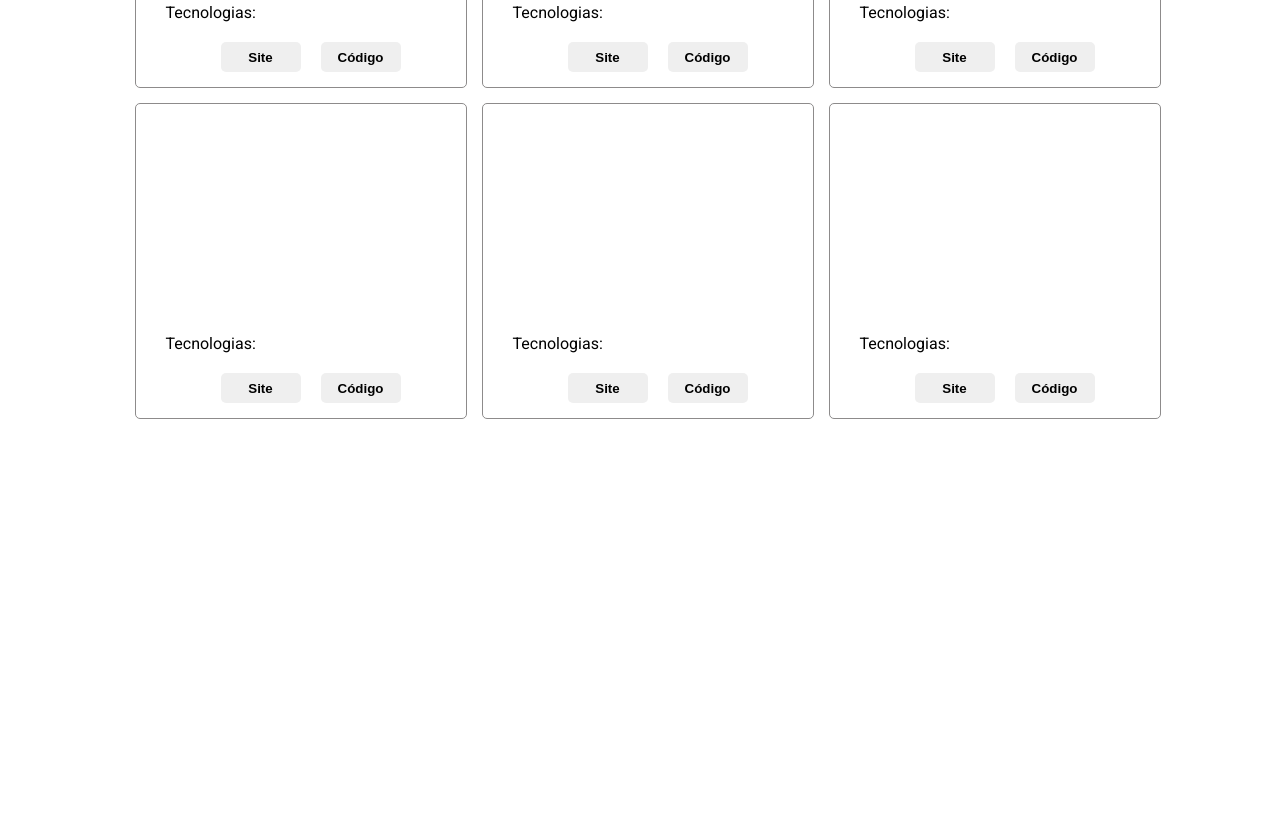
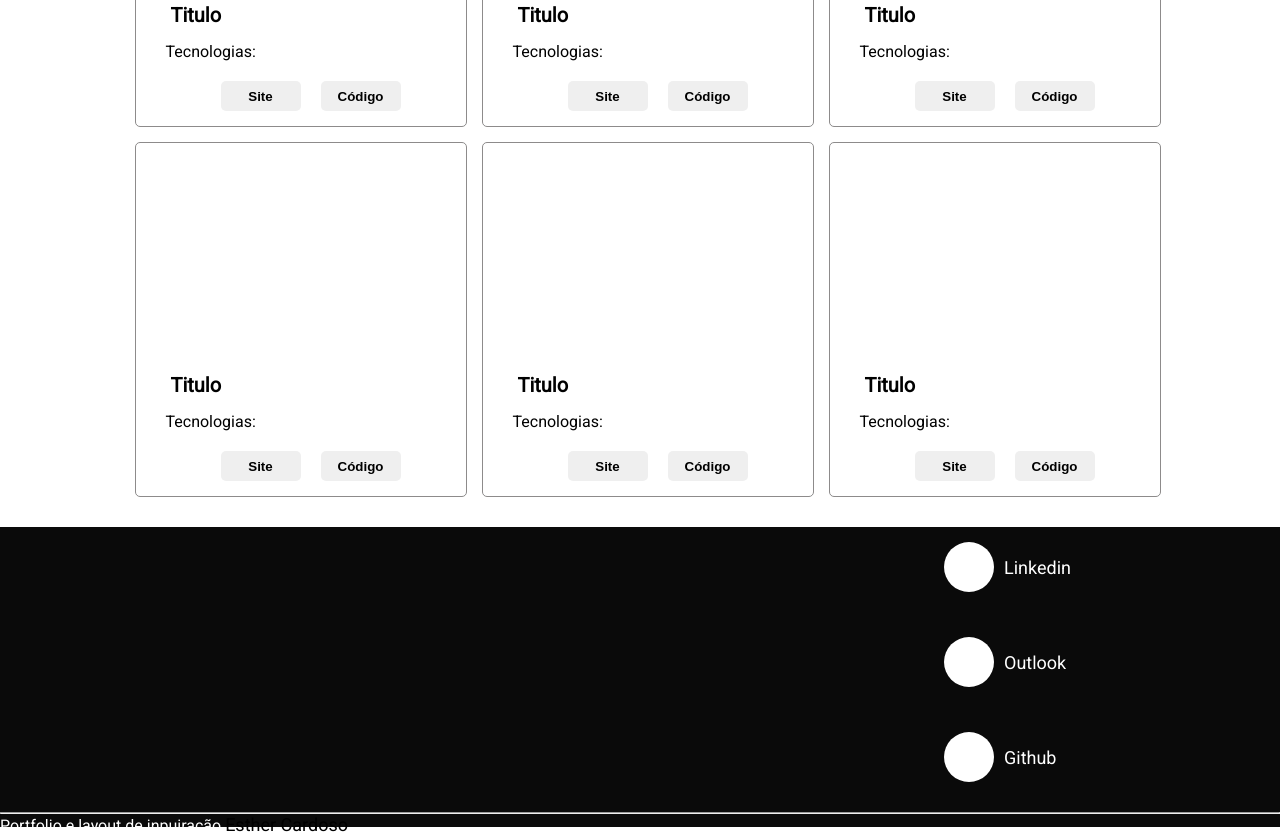
Before and after one commit to SamuelAlmeidaS/Portfolio, a plain HTML site: page index.html in a window 1280 px wide. Shown: the part 991-1826 px from the top of the page. Before the commit the page ends 1425 px from the top, so only its background shows below. Drawn offline with Linux system fonts and the light colour scheme.

Commit message:
add footer and texts

```diff
--- a/index.html
+++ b/index.html
@@ -41,6 +41,7 @@
         <div class="projects">
             <div class="project">
                 <div class="img-project"></div>
+                <h4>Titulo</h4>
                 <p>Tecnologias:</p>
                 <div class="bnt-project">
                     <ul>
@@ -51,8 +52,9 @@
             </div>
             <div class="project">
                 <div class="img-project">
-                    <img src="">
+
                 </div>
+                <h4>Titulo</h4>
                 <p>Tecnologias:</p>
                 <div class="bnt-project">
                     <ul>
@@ -63,8 +65,9 @@
             </div>
             <div class="project">
                 <div class="img-project">
-                    <img src="">
+
                 </div>
+                <h4>Titulo</h4>
                 <p>Tecnologias:</p>
                 <div class="bnt-project">
                     <ul>
@@ -75,8 +78,9 @@
             </div>
             <div class="project">
                 <div class="img-project">
-                    <img src="">
+
                 </div>
+                <h4>Titulo</h4>
                 <p>Tecnologias:</p>
                 <div class="bnt-project">
                     <ul>
@@ -87,6 +91,7 @@
             </div>
             <div class="project">
                 <div class="img-project"></div>
+                <h4>Titulo</h4>
                 <p>Tecnologias:</p>
                 <div class="bnt-project">
                     <ul>
@@ -97,6 +102,7 @@
             </div>
             <div class="project">
                 <div class="img-project"></div>
+                <h4>Titulo</h4>
                 <p>Tecnologias:</p>
                 <div class="bnt-project">
                     <ul>
@@ -107,8 +113,24 @@
             </div>
         </div>
     </main>
-    <script src="database.js"></script>
-    <script src="main.js"></script>
+    <footer>
+        <div class="social-midia">
+            <div class="box">
+                <div class="img-linkedin"></div>
+                <p>Linkedin</p>
+            </div>
+            <div class="box">
+                <div class="img-outlook"></div>
+                <p>Outlook</p>
+            </div>
+            <div class="box">
+                <div class="img-github"></div>
+                <p>Github</p>
+            </div>
+        </div>
+        <hr>
+        <p>Portfolio e layout de inpuiração <a href="https://esther-cardoso.github.io/" target="_blank">Esther Cardoso</a></p>
+    </footer>
 </body>
 
 </html>
```
